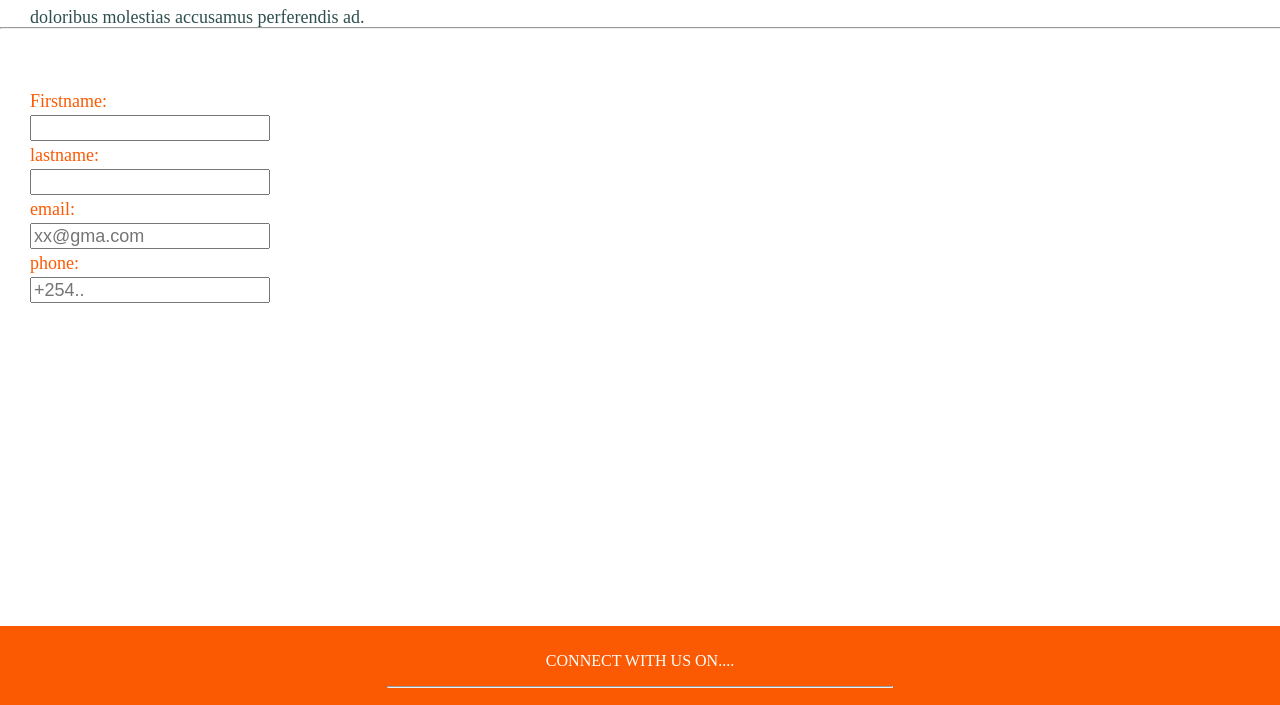
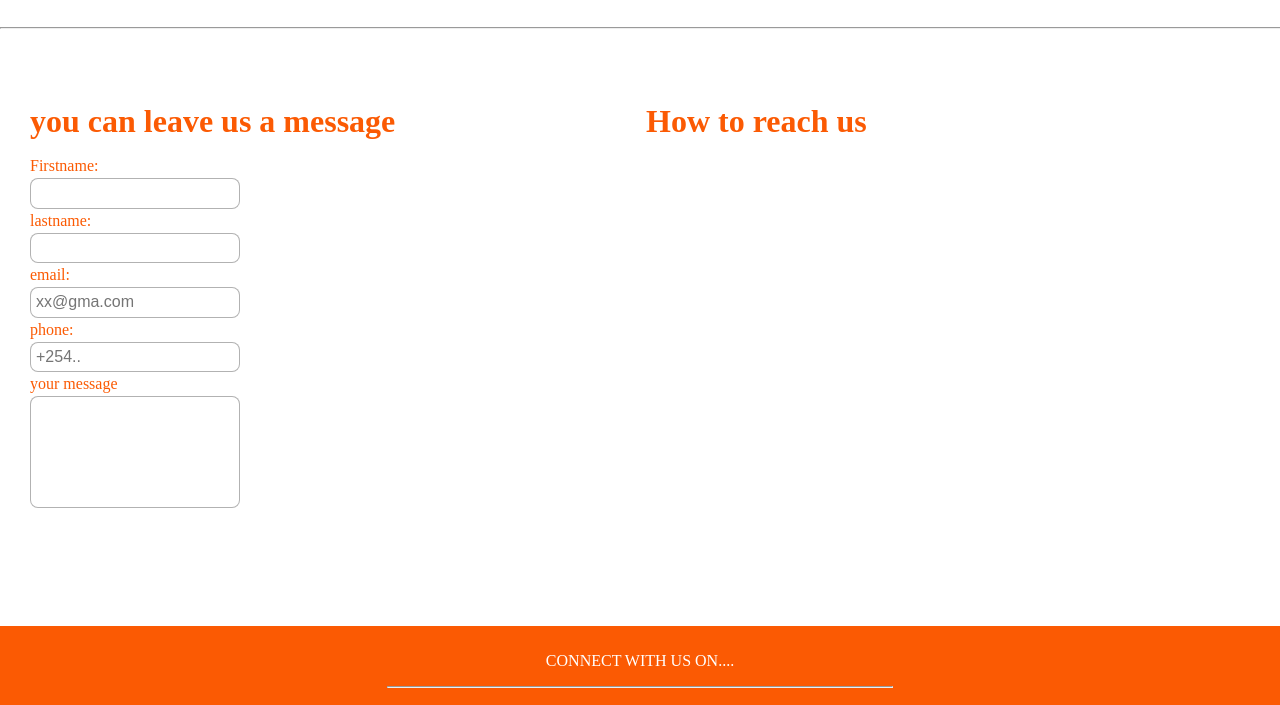
Before and after one commit to 96lauren/farmiaweb, a plain HTML site: page index.html in a window 1280 px wide. Shown: the part 1813-2518 px from the top of the page. Drawn offline with nearby package versions, Linux system fonts and the light colour scheme; a script that the page names is missing.

Commit message:
made few changes to contacts

```diff
--- a/index.html
+++ b/index.html
@@ -5,6 +5,8 @@
     <meta http-equiv="X-UA-Compatible" content="IE=edge">
     <title>farmia</title>
     <meta name="viewport" content="width=device-width, initial-scale=1">
+    <script src="https://ajax.googleapis.com/ajax/libs/jquery/3.3.1/jquery.min.js"></script>
+    <link href="https://fonts.googleapis.com/css?family=Raleway" rel="stylesheet">
     <link rel="stylesheet" href="https://cdnjs.cloudflare.com/ajax/libs/font-awesome/4.7.0/css/font-awesome.min.css">
     <link rel="stylesheet" type="text/css" media="screen" href="main.css" />
     <link rel="stylesheet" type="text/css" media="screen" href="normalize.css" />
@@ -14,7 +16,7 @@
 <body>
     <div class="strip"></div>
     <header id="top">
-        <img src="bull.png" alt="bull" style="width:80px;height:100px; float: left;">
+        <img src="finalfarmialogo.png" alt="bull" style="width:100px;height:80px; float: left;">
         <nav>
             <nav style="width:100%;">
                 <a href="#contacts" >CONTACTS</a>
@@ -28,7 +30,9 @@
 
     <div class="images"> <img src="cow-feeding.png" alt="cow" style="width:100%"></div>
     <hr style="width:100%; margin:10px 0 10px 0;">
+<!-- new div -->
 
+<!-- end of div  -->
 
     <div id="about">
         <div class="content">
@@ -105,6 +109,7 @@
 
         <div id="contacts">
             <div class="content">
+                <h1>you can leave us a message</h1>
                 <form action="">
                     <label for="">Firstname:</label> <br>
                     <input type="text"><br>
@@ -113,10 +118,16 @@
                     <label for="">email: </label> <br>
                     <input type="text" placeholder="xx@gma.com"><br>
                     <label for="">phone:</label> <br>
-                    <input type="text" placeholder="+254..">
+                    <input type="text" placeholder="+254.."><br>
+                    <label for=""> your message</label><br>
+                    <input type="text" style="height:100px;">
 
 
                 </form>
+
+            </div>
+            <div class="content" style="margin-left:100px;">
+                <h1>How to reach us </h1>
 
             </div>
 
--- a/main.css
+++ b/main.css
@@ -1,6 +1,7 @@
 body{
  background-color: #fff;
  overflow-x: hidden;
+ /* font-family: 'roboto', sans-serif; */
 
 
 }
@@ -54,7 +55,7 @@ h1{
     padding:10px;
     color: darkslategrey;
     line-height: 1.5em;
-    font-size: 18px;
+    font-size: 16px;
     text-align: justify;
     float: left;
 }
@@ -98,13 +99,21 @@ i{
 }
 #arrow{
     color:rgb(251, 90,3);
-    width: 40px;
-    height: 40px;
+    width: 45px;
+    height: 45px;
     border-radius:50%;
     line-height: 150%;
-    font-size: 25px;
+    font-size: 30px;
     background-color:rgba(0,0,0,0.3);
     position:fixed;
     bottom:50px;
     right:10px;
 }
+input{
+    width:40%;
+    border-style: none;
+    border-radius:8px;
+    border: 1px solid rgba(0,0,0,0.3);
+    padding: 5px;
+
+}
```
Also changed, not shown: finalfarmialogo.png (added).
